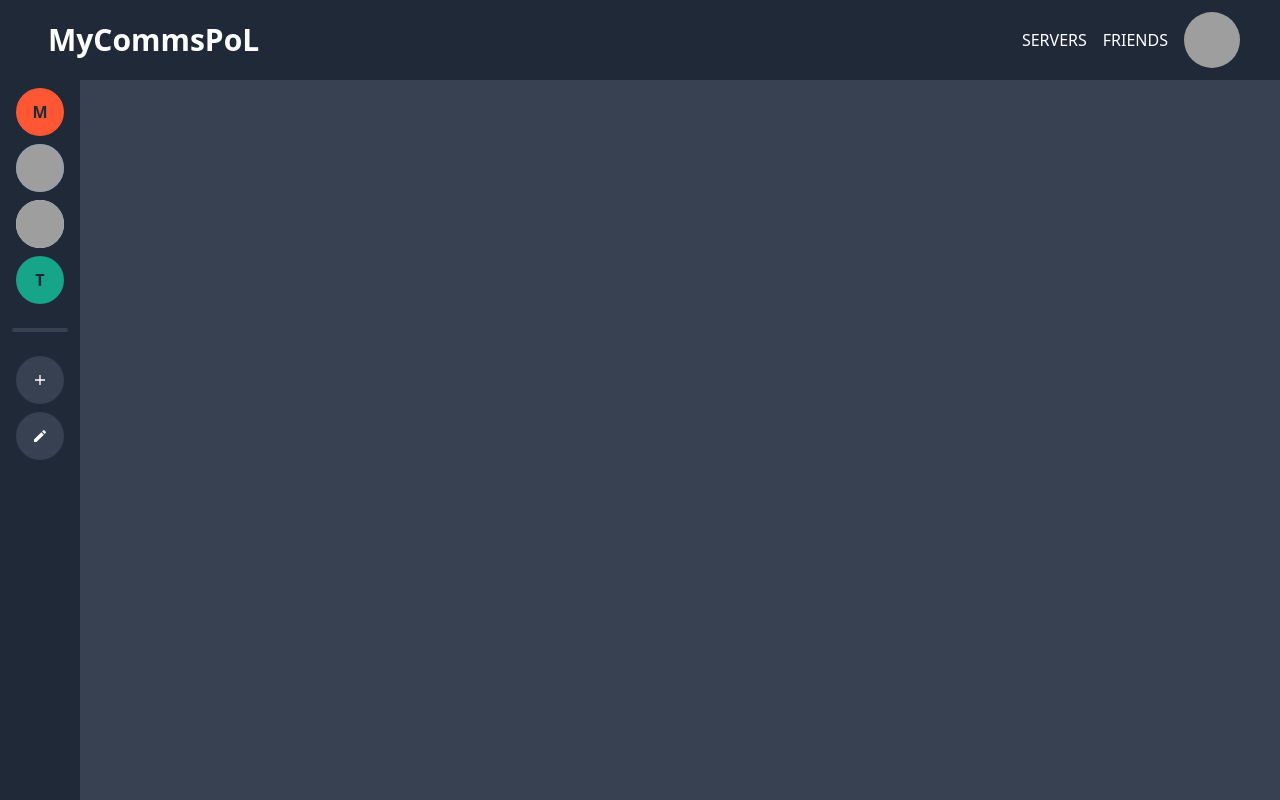
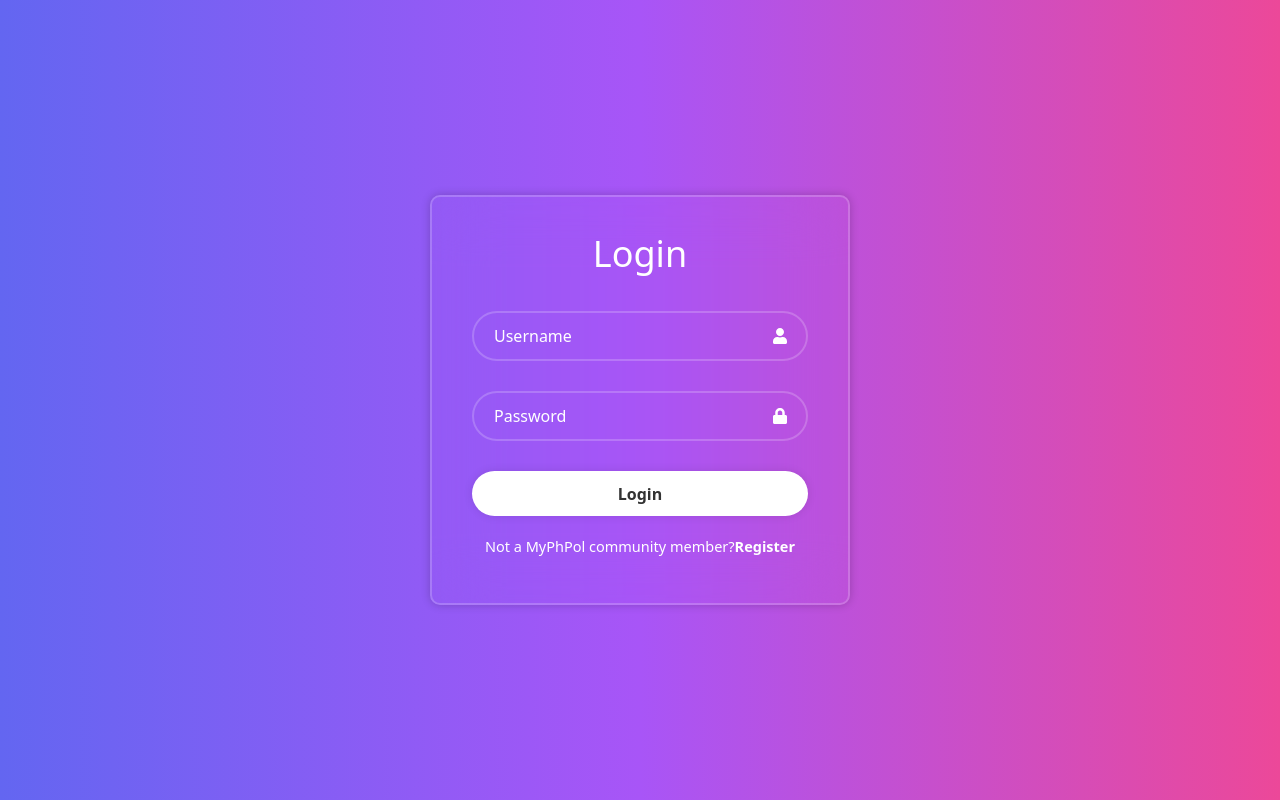
Before and after one commit to MyPHPoL/MyCommsFront, a React (Create React App) app: page /Servers in a window 1280 px wide. Built offline with nearby package versions, Linux system fonts and the light colour scheme; grey boxes are pictures that could not be loaded.

Commit message:
logincomponent, needs change from basic css to tailwind

```diff
--- a/src/App.tsx
+++ b/src/App.tsx
@@ -1,9 +1,10 @@
 import MainPage from "./Pages/MainPage";
-
+import LoginForm from "./Components/LoginForm";
 function App(){
     return (
         <div>
-          <MainPage/>
+          <LoginForm/>
+          {/*<MainPage/>*/}
         </div>
     );
 }
--- /dev/null
+++ b/src/Components/LoginForm.css
@@ -0,0 +1,85 @@
+*{
+    margin:0;
+    padding: 0;
+    box-sizing:border-box
+}
+
+body{
+    display: flex;
+    justify-content: center;
+    align-items: center;
+    min-height: 100vh;
+    min-width: 100vw;
+}
+
+.box{
+    width:420px;
+    background: transparent;
+    border: 2px solid rgba(255,255,255,.2);
+    backdrop-filter: blur(30px);
+    box-shadow: 0 0 10px rgba(0,0,0,.2);
+    color: #fff;
+    border-radius: 10px;
+    padding: 30px 40px;
+    h1{
+        font-size: 36px;
+        text-align: center;
+
+    }
+    .input-box{
+        position:relative;
+        width:100%;
+        height: 50px;
+        margin:30px 0;
+
+        input{
+            width:100%;
+            height: 100%;
+            background: transparent;
+            outline: none;
+            border:2px solid rgba(255,255,255,.2);
+            border-radius: 40px;
+            color:#fff;
+            padding: 20px 45px 20px 20px;
+        }
+
+        input::placeholder{
+            color: #fff;
+        }
+        .icon{
+            position:absolute;
+            right:20px;
+            top:50%;
+            transform:translateY(-50%);
+            font-size: 16px;
+        }
+    }
+
+    button{
+     width:100%;
+     height: 45px;
+     background:#fff;
+     border:none;
+     outline: none;
+     border-radius: 40px;
+     box-shadow: 0 0 10px rgba(0,0,0,.1);
+     cursor: pointer;
+     font-size:16px;
+     color: #333;
+     font-weight: 700;
+    }
+    .register-link{
+        font-size: 14.5px;
+        text-align: center;
+        margin: 20px 0 15px;
+
+        p a{
+            color: #fff;
+            text-decoration: none;
+            font-weight: 600;
+            hover{
+                text-decoration: underline;
+            }
+        }
+    }
+}
--- /dev/null
+++ b/src/Components/LoginForm.tsx
@@ -0,0 +1,30 @@
+import React from 'react';
+import './LoginForm.css';
+import { FaUser, FaLock } from "react-icons/fa";
+const LoginForm = () => {
+    return (
+        <body className="bg-gradient-to-r from-indigo-500 via-purple-500 to-pink-500 bg-cover">
+        <div className="box">
+            <form action="">
+                <h1>Login</h1>
+                <div className="input-box">
+                    <input type="text" required placeholder='Username' />
+                    <FaUser className='icon' />
+                </div>
+                <div className="input-box">
+                    <input type="text" required placeholder='Password' />
+                    <FaLock className='icon'/>
+                </div>
+
+                <button type="submit" className="btn">Login</button>
+
+                <div className="register-link">
+                    <p>Not a MyPhPol community member?<a href="#">Register</a></p>
+                </div>
+            </form>
+        </div>
+        </body>
+    );
+}
+
+export default LoginForm;
```
